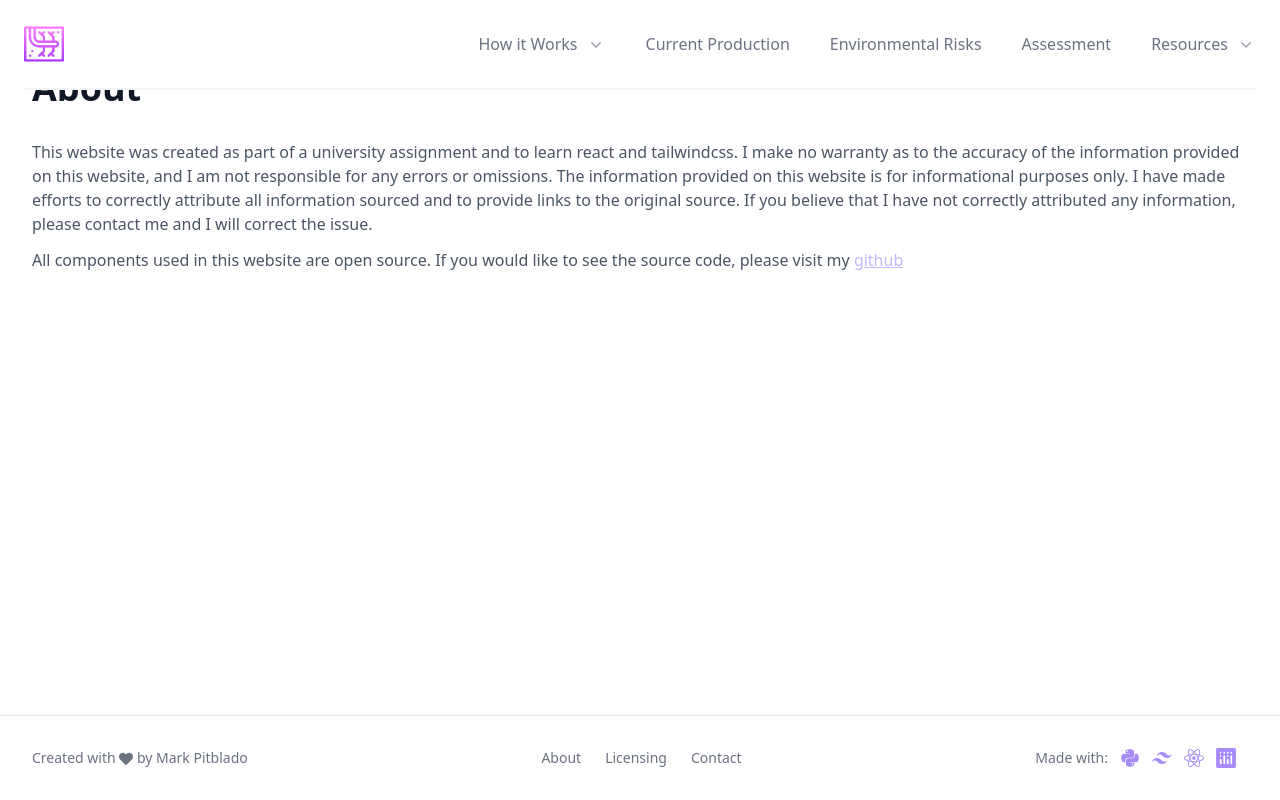
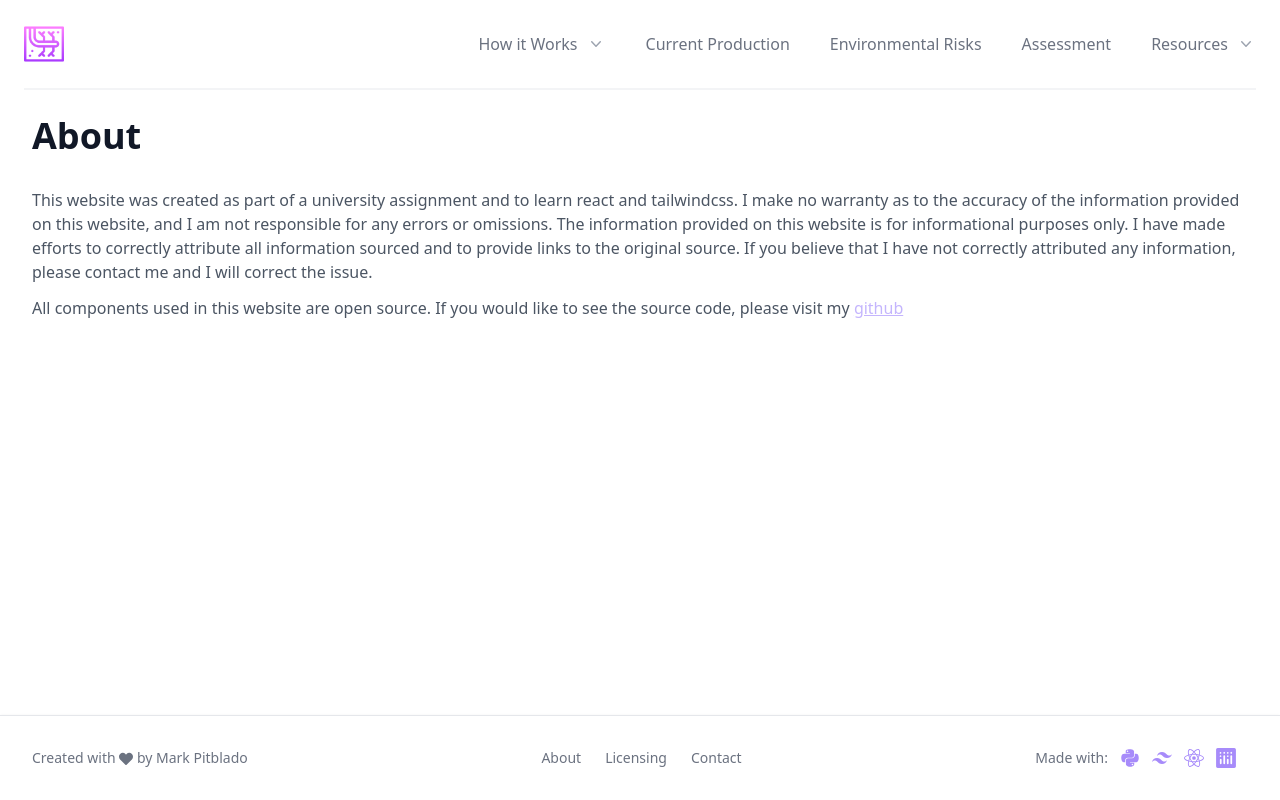
Before and after one commit to mark-pitblado/fracking_app, a React (Vite) app: page /about in a window 1280 px wide. Built offline with nearby package versions, Linux system fonts and the light colour scheme.

Commit message:
Fixing headers on about and licensing

```diff
--- a/package.json
+++ b/package.json
@@ -13,6 +13,8 @@
     "@fortawesome/fontawesome-svg-core": "^6.2.1",
     "@fortawesome/free-solid-svg-icons": "^6.2.1",
     "@fortawesome/react-fontawesome": "^0.2.0",
+    "@headlessui/react": "^1.7.13",
+    "@heroicons/react": "^2.0.17",
     "babel-plugin-macros": "^3.1.0",
     "datamaps": "^0.5.9",
     "gh-pages": "^5.0.0",
--- a/src/components/About.jsx
+++ b/src/components/About.jsx
@@ -4,7 +4,7 @@ const About = () => {
   return (
     <div className="bg-white">
       <div className="max-w-7xl mx-auto py-12 px-4 sm:px-6 lg:px-8 text-gray-600">
-        <h1 className="text-3xl font-extrabold text-gray-900 sm:text-4xl py-5">
+        <h1 className="text-3xl mt-12 font-extrabold text-gray-900 sm:text-4xl py-5">
           About
         </h1>
         <p className="mt-3">
--- a/src/components/Licensing.jsx
+++ b/src/components/Licensing.jsx
@@ -4,7 +4,7 @@ const Licensing = () => {
   return (
     <div className="bg-white">
       <div className="max-w-7xl mx-auto py-12 px-4 sm:px-6 lg:px-8 text-gray-600">
-        <h1 className="text-3xl font-extrabold text-gray-900 sm:text-4xl py-5">
+        <h1 className="text-3xl mt-12 font-extrabold text-gray-900 sm:text-4xl py-5">
           Licensing
         </h1>
 
```
Also changed, not shown: 2 other files (tests, documents, lock files or other folders).
